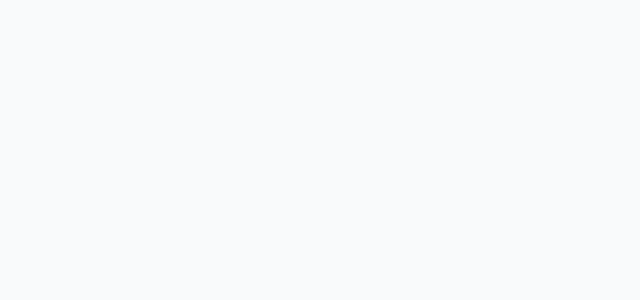
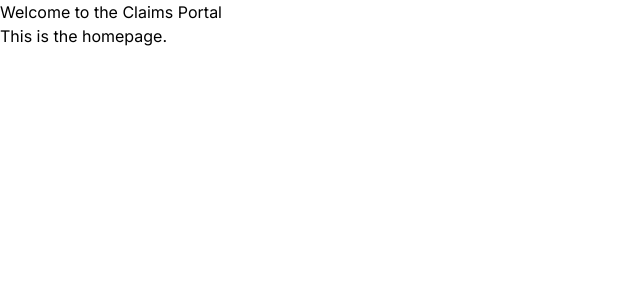
Before and after one commit to runerefund/claims-portal, a Next.js app: page / in a window 1280 px wide. Shown: the top 300 px of the page, without its empty margins (0-640 px from the left). Built offline with nearby package versions, Linux system fonts and the light colour scheme.

Commit message:
Update page.tsx

```diff
--- a/src/app/page.tsx
+++ b/src/app/page.tsx
@@ -1,9 +1,9 @@
-import ClaimForm from '../components/ClaimForm';
-
+// src/app/page.tsx
 export default function Home() {
   return (
-    <main className="min-h-screen bg-gray-50">
-      <ClaimForm />
-    </main>
+    <div>
+      <h1>Welcome to the Claims Portal</h1>
+      <p>This is the homepage.</p>
+    </div>
   );
 }
```
